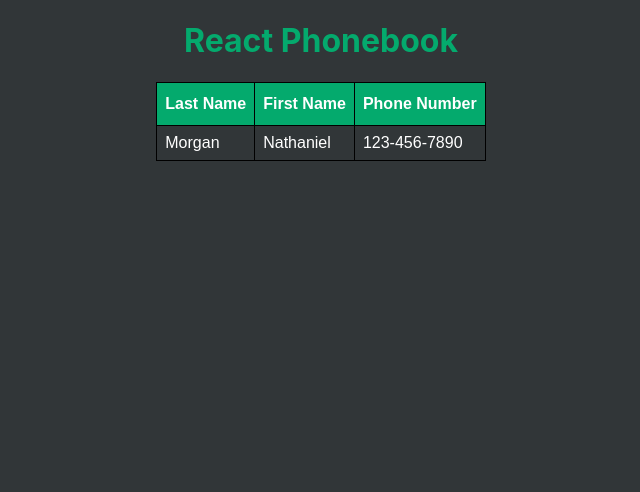
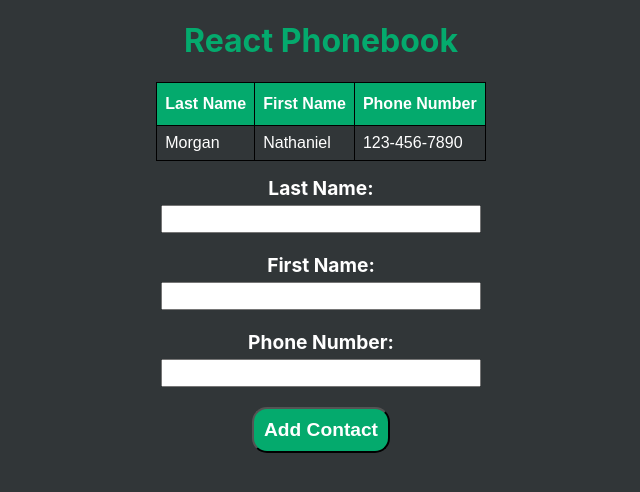
Before and after one commit to NateMorgan/phonebook-react, a React (Create React App) app: page / in a window 1280 px wide. Shown: the top 492 px of the page, without its empty margins (319-959 px from the left). Built offline with nearby package versions, Linux system fonts and the light colour scheme.

Commit message:
Add static form for adding contacts

```diff
--- a/src/App.css
+++ b/src/App.css
@@ -1,3 +1,64 @@
 .App {
   text-align: center;
 }
+
+h1{
+  color:#04AA6D;
+}
+
+/* Tables Styling from W3 Schools */
+table {
+  font-family: Arial, Helvetica, sans-serif;
+  border-collapse: collapse;
+  width: 100%;
+}
+
+td, th {
+  border: 1px solid #000;
+  padding: 8px;
+  color: white;
+}
+
+tr:nth-child(even){background-color: #f2f2f2;}
+
+tr:hover {
+  background-color: #888;
+  font-weight: bolder;
+}
+
+th {
+  padding-top: 12px;
+  padding-bottom: 12px;
+  text-align: left;
+  background-color: #04AA6D;
+  color: white;
+}
+
+form {
+  padding-top: 15px;
+  display: flex;
+  justify-content: center;
+  align-items: center;
+  flex-direction: column;
+}
+
+label {
+  color:#fff;
+  font-size: larger;
+  font-weight: bold;
+  padding-bottom: 5px;
+}
+
+input {
+  font-size: larger;
+  width: 95%;
+}
+
+button {
+  background-color: #04AA6D;
+  color: #fff;
+font-weight: bolder;
+font-size: larger;
+border-radius: 15px;
+padding:10px
+}
--- a/src/App.jsx
+++ b/src/App.jsx
@@ -1,12 +1,14 @@
 import './App.css';
 import Header from './components/Header/Header';
 import Phonebook from './components/Phonebook/Phonebook';
+import NewForm from './components/NewForm/NewForm';
 
 function App() {
   return (
     <>
       <Header/>
       <Phonebook/>
+      <NewForm/>
     </>
   );
 }
--- /dev/null
+++ b/src/components/NewForm/NewForm.jsx
@@ -0,0 +1,24 @@
+const NewForm = (props) => {
+
+  const handleSubmit = (e) => {
+    e.preventDefault()
+  }
+
+  return (
+    <form onSubmit={handleSubmit}>
+      <label htmlFor="lastName"> Last Name: </label>
+      <input type="text" name="lastName" />
+      <br />
+      <label htmlFor="firstName"> First Name: </label>
+      <input type="text" name="firstName" />
+      <br />
+      <label htmlFor="phoneNumber"> Phone Number: </label>
+      <input type="text" name="phoneNumber" />
+      <br />
+      <button type="submit"> Add Contact </button>
+    </form>
+
+  );
+}
+
+export default NewForm;
--- a/src/index.css
+++ b/src/index.css
@@ -11,39 +11,6 @@
   background-color: #313638;
 }
 
-h1{
-  color:#04AA6D;
-}
-
-/* Tables Styling from W3 Schools */
-table {
-  font-family: Arial, Helvetica, sans-serif;
-  border-collapse: collapse;
-  width: 100%;
-}
-
-td, th {
-  border: 1px solid #000;
-  padding: 8px;
-  color: white;
-}
-
-tr:nth-child(even){background-color: #f2f2f2;}
-
-tr:hover {
-  background-color: #888;
-  font-weight: bolder;
-}
-
-th {
-  padding-top: 12px;
-  padding-bottom: 12px;
-  text-align: left;
-  background-color: #04AA6D;
-  color: white;
-}
-
-
 code {
   font-family: source-code-pro, Menlo, Monaco, Consolas, 'Courier New',
     monospace;
```
